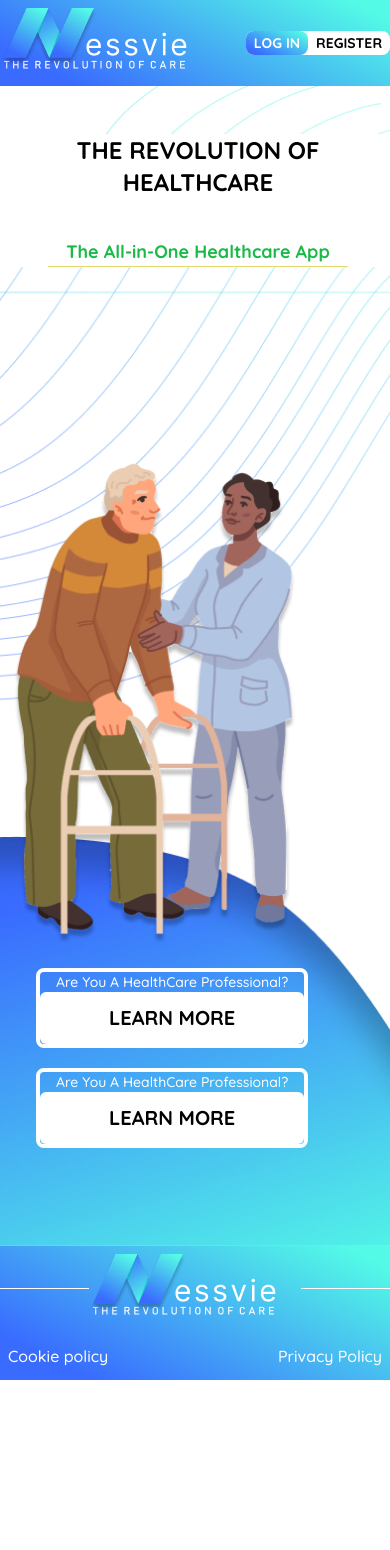
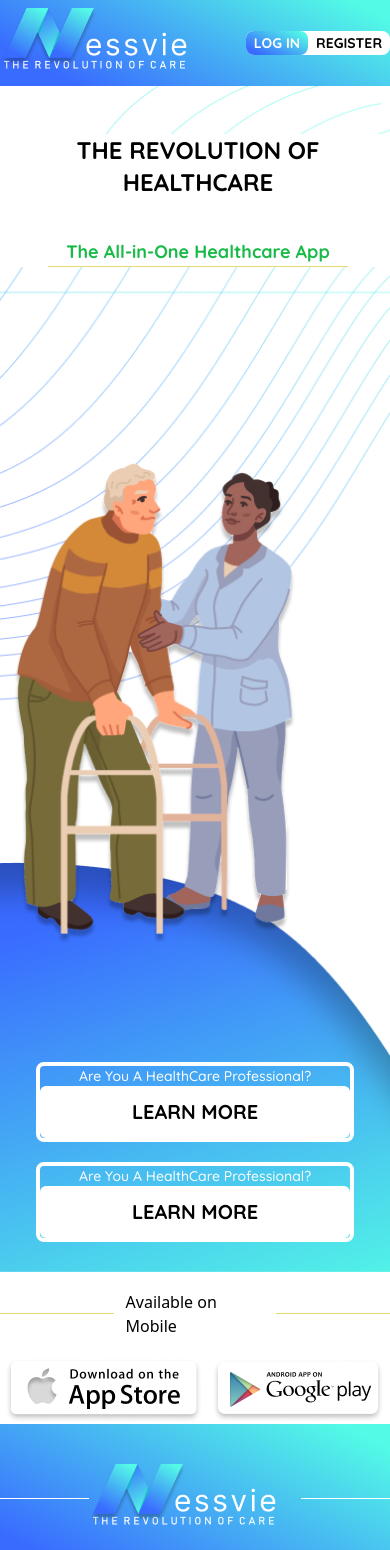
Before and after one commit to Kimutai01/Nessvie, a React (Vite) app: page / in a window 390 px wide. Shown: the top 1550 px of the page. Before the commit the page ends 1380 px from the top, so only its background shows below. Built offline with nearby package versions, Linux system fonts and the light colour scheme; the HTML template or start-up script is replaced by a standard one.

Commit message:
Made home responsive

```diff
--- a/src/components/Footer.jsx
+++ b/src/components/Footer.jsx
@@ -2,14 +2,14 @@ import React from "react";
 
 const Footer = () => {
   return (
-    <div className="selector flex flex-col">
+    <div className="selector w-[100%] flex flex-col">
       <div className="flex items-center md:px-40">
         <p className="font-quicksand hidden md:block font-medium text-[#fff] mr-2">
           Privacy Policy
         </p>
-        <div className="h-[1px] bg-white w-[300px]"></div>
-        <img src="/lo.png" alt="" className="my-2" />
-        <div className="h-[1px] bg-white w-[300px]"></div>
+        <div className="h-[1px] mt-10 bg-white w-[240px]"></div>
+        <img src="/lo.png" alt="" className=" mt-10 md:my-3 " />
+        <div className="h-[1px] mt-10 bg-white w-[240px]"></div>
         <p className="font-quicksand hidden md:block font-medium text-[#fff] ml-2">
           Cookie policy
         </p>
--- a/src/components/Home/Hero.jsx
+++ b/src/components/Home/Hero.jsx
@@ -3,21 +3,25 @@ import { Link } from "react-router-dom";
 
 const Hero = () => {
   return (
-    <div className="flex w-[100vw] flex-col md:flex-row md:items-end">
+    <div className="flex  flex-col md:flex-row">
       <div>
-        <img src="/linetop.png" alt="" className="hidden md:block" />
+        <img src="/linetop.png" alt=" " className="hidden md:block" />
         <img
           src="/old.png"
           alt=""
-          className="absolute top-[12%] hidden md:block"
+          className="mt-[-450px] z-50 hidden md:block"
         />
-        <img src="/vect.png" alt="" className="mt-20 hidden md:block" />
-        <img src="/mob.png" alt="" className="absolute md:hidden" />
-        <img src="/mobvect.png" alt="" className="mt-[750px] block md:hidden" />
+        <img src="/mob.png" alt="" className="relative md:hidden z-50 " />
+        <img src="/vect.png" alt="" className="mt-[-220px] hidden md:block" />
+        <img
+          src="/mobvect.png"
+          alt=""
+          className="mt-[-160px] w-[100%] block md:hidden"
+        />
       </div>
 
       <div className="font-quicksand z-50 text-center mt-12  bg-white block md:hidden absolute">
-        <h1 className="font-bold text-2xl uppercase">
+        <h1 className="font-bold text-2xl px-12 uppercase">
           The revolution of healthcare
         </h1>
         <p className="text-[#19ba47] font-bold text-lg mt-10">
@@ -26,7 +30,7 @@ const Hero = () => {
         <div className="h-[1px] mx-12 w-[300px] bg-[#e7da6d]"></div>
       </div>
 
-      <div className="absolute top-[110%] md:hidden">
+      <div className="block mt-[-250px] md:hidden">
         <div className="rounded-lg border-4 border-white mt-10 mx-9 ">
           <p className="font-medium font-quicksand text-sm text-[#fff] px-4 text-center">
             Are You A HealthCare Professional?
@@ -46,9 +50,24 @@ const Hero = () => {
           </Link>
         </div>
       </div>
+      <div className="block md:hidden">
+        <div className="flex flex-row items-center justify-center pt-12">
+          <div className="h-[1px] w-[120px] bg-[#e7da6d]"></div>
+          <p className="font-light ml-3 mr-3">Available on Mobile </p>
+          <div className="h-[1px] w-[120px] bg-[#e7da6d]"></div>
+        </div>
+        <div className="flex justify-around mt-5">
+          <div className="cursor-pointer">
+            <img src="/App.png" alt="" />
+          </div>
+          <div className="cursor-pointer">
+            <img src="/play.png" alt="" />
+          </div>
+        </div>
+      </div>
 
       <div className="bg-her hidden md:block">
-        <div className="font-quicksand z-50 w-[40%] absolute">
+        <div className="font-quicksand mt-20 mx-20 z-50 w-[40%] absolute h-full">
           <h1 className="font-bold text-4xl uppercase">
             The revolution of healthcare
           </h1>
@@ -91,7 +110,7 @@ const Hero = () => {
             </div>
           </div>
         </div>
-        <img src="/linebot.png" alt="" className="" />
+        <img src="/linebot.png" alt="" className="pt-36" />
       </div>
     </div>
   );
--- a/src/index.css
+++ b/src/index.css
@@ -19,6 +19,7 @@
   background-repeat: no-repeat;
   background-size: cover;
   background-position: center;
+  height: 100%;
 }
 
 .border-div {
@@ -32,3 +33,18 @@
   box-sizing: border-box;
   border-radius: 15px;
 }
+
+html,
+body,
+#root {
+  height: 100%;
+  margin: 0;
+  padding: 0;
+  width: 100%;
+}
+
+.page-container {
+  min-height: 100vh;
+  display: flex;
+  flex-direction: column;
+}
--- a/src/pages/Home.jsx
+++ b/src/pages/Home.jsx
@@ -5,7 +5,7 @@ import Footer from "../components/Footer";
 
 const Home = () => {
   return (
-    <div>
+    <div className="page-container">
       <Hero />
     </div>
   );
--- a/src/pages/Organizations.jsx
+++ b/src/pages/Organizations.jsx
@@ -3,8 +3,8 @@ import { Link } from "react-router-dom";
 
 const Organizations = () => {
   return (
-    <div>
-      <div className="flex w-[100vw] flex-col md:flex-row ">
+    <div className="bg-her">
+      {/* <div className="flex flex-col md:flex-row ">
         <div>
           <img src="/linetop.png" alt="" className="hidden md:block" />
           <img
@@ -12,17 +12,9 @@ const Organizations = () => {
             alt=""
             className="absolute top-[35%] left-0 hidden md:block"
           />
-          <img
-            src="/orgvect.png"
-            alt=""
-            className="mt-40 hidden md:block h-[59.3%]"
-          />
+          <img src="/orgvect.png" alt="" className=" hidden md:block" />
           <img src="/mob.png" alt="" className="absolute md:hidden" />
-          <img
-            src="/mobvect.png"
-            alt=""
-            className="mt-[750px] block md:hidden"
-          />
+          <img src="/mobvect.png" alt="" className=" block md:hidden" />
         </div>
 
         <div className="font-quicksand z-50 text-center mt-12  bg-white block md:hidden absolute">
@@ -91,7 +83,58 @@ const Organizations = () => {
               <img src="/play.png" alt="" />
             </div>
           </div>
-          <img src="/linebot.png" alt="" className="" />
+          <img src="/linebot.png" alt="" className="flex items-end" />
+        </div>
+      </div> */}
+      <div className="flex">
+        <div>
+          <img src="/linetop.png" alt="" className="hidden md:block" />
+          <img
+            src="/Oldma.png"
+            alt=""
+            className="absolute top-[35%] left-0 hidden md:block"
+          />
+          <img src="/orgvect.png" alt="" className="h-[60%]" />
+        </div>
+
+        <div>
+          <div className=" hidden md:block">
+            <div className="font-quicksand z-50 w-[50%]  ">
+              <h1 className="font-bold text-4xl  mt-16 uppercase">
+                Elevate Your Care Organization with Nessvie
+              </h1>
+              <p className="text-[#19ba47] font-bold text-lg mt-10">
+                Unlock the Power of a Cutting-Edge Healthcare App
+              </p>
+              <div className="h-[1px] w-[320px] bg-[#e7da6d]"></div>
+              <p className="text-[#19ba47] font-bold text-lg mt-10">
+                Streamline operations and optimize workforce management
+              </p>
+              <div className="h-[1px] w-[320px] bg-[#e7da6d]"></div>
+              <p className="text-[#19ba47] font-bold text-lg mt-10">
+                Provide Exceptional Care
+              </p>
+              <div className="h-[1px] w-[320px] bg-[#e7da6d]"></div>
+              <p className="text-[#19ba47] font-bold text-lg mt-10">
+                Nuture Professional Growth
+              </p>
+              <div className="h-[1px] w-[320px] bg-[#e7da6d]"></div>
+            </div>
+            <button className="flex text-center">Register</button>
+            <div className="flex flex-row items-center justify-center ml-20 pt-12">
+              <p className="font-light mr-3">Available on Mobile </p>
+              <div className="h-[1px] w-[300px] bg-[#e7da6d]"></div>
+            </div>
+            <div className="flex mt-5">
+              <div className="cursor-pointer">
+                <img src="/App.png" alt="" />
+              </div>
+              <div className="cursor-pointer">
+                <img src="/play.png" alt="" />
+              </div>
+            </div>
+            <img src="/linebot.png" alt="" className="" />
+          </div>
         </div>
       </div>
     </div>
```
